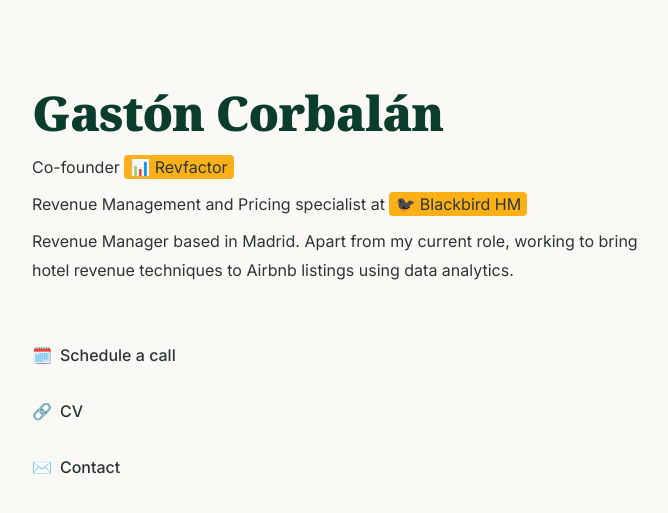
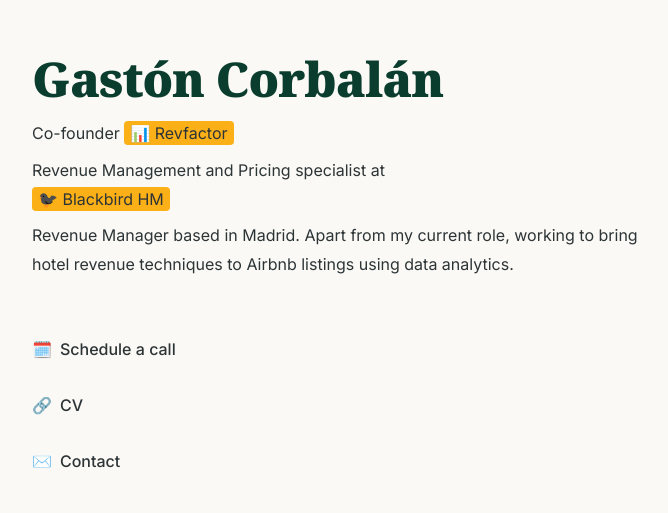
Before and after one commit to ImGaston/portfolio, a Next.js app: page / in a window 1280 px wide. Shown: the part 139-652 px from the top of the page, without its empty margins (292-960 px from the left). Built offline with nearby package versions, Linux system fonts and the light colour scheme.

Commit message:
css fixed

```diff
--- a/pages/index.js
+++ b/pages/index.js
@@ -13,18 +13,18 @@ const Home = () => {
             target="_blank"
             href="https://revfactor.io//"
             rel="noreferrer"
-            className="bg-amber px-1.5 py-0.5 rounded-sm hover:brightness-110 transition-colors"
+            className="bg-amber px-1.5 py-0.5 rounded-sm hover:brightness-110 transition-colors dark:bg-espresso"
           >
             📊 <span>Revfactor</span>
           </a>
         </p>
         <p className="subtitle text-base text-slate dark:text-parchment">
-          Revenue Management and Pricing specialist at{' '}
+          Revenue Management and Pricing specialist at{' '}<br></br>
           <a
             target="_blank"
             href="https://blackbirdhm.com//"
             rel="noreferrer"
-            className="bg-amber px-1.5 py-0.5 rounded-sm hover:brightness-110 transition-colors"
+            className="bg-amber px-1.5 py-0.5 rounded-sm hover:brightness-110 transition-colors dark:bg-espresso"
           >
             🐦‍⬛ <span>Blackbird HM</span>
           </a>
--- a/styles/styles.css
+++ b/styles/styles.css
@@ -5,6 +5,7 @@
   --color-amber: #FCB017;
   --color-parchment: #FAF9F6;
   --color-slate: #2D3436;
+  --color-espresso: #542925;
 
   --font-serif: 'Noto Serif', Georgia, 'Times New Roman', serif;
   --font-sans: 'Inter', 'Noto Sans', 'Helvetica Neue', Arial, sans-serif;
@@ -17,9 +18,10 @@ body {
   font-family: var(--font-sans);
   background-color: var(--color-parchment);
   color: var(--color-slate);
-  padding: 20px;
   max-width: 42em;
   margin: 0 auto;
+  padding-left: 20px;
+  padding-right: 20px;
 }
 
 @media (prefers-color-scheme: dark) {
```
Also changed, not shown: 1 other file (tests, documents, lock files or other folders).
